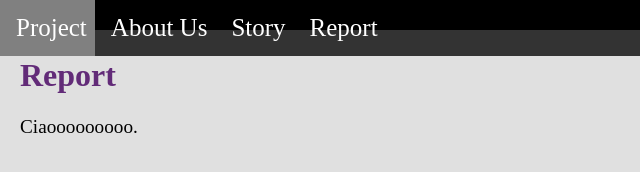
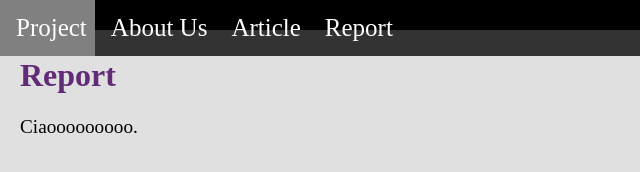
Before and after one commit to Isabela-Serrano/Informatics-project-ita-rock-bands, a plain HTML site: page copia.report.html in a window 1280 px wide. Shown: the full height of the page, 0-640 px from the left. Drawn offline with Linux system fonts and the light colour scheme.

Commit message:
Update copia.report.html

```diff
--- a/copia.report.html
+++ b/copia.report.html
@@ -43,7 +43,7 @@ font-size:120%
   <div style="background: black ; height: 30px; " >
     <a href="project.html" style="color:white ; font-size: 25px; padding-right: 8px; text-decoration: none" >Project</a>
     <a href="copia.aboutus.html"style="color:white ; font-size: 25px; padding-right: 8px; text-decoration: none">About Us</a>
-    <a href="Copia.lavoro.html" style="color:white ; font-size: 25px; padding-right: 8px; text-decoration: none">Story</a>
+    <a href="Copia.lavoro.html" style="color:white ; font-size: 25px; padding-right: 8px; text-decoration: none">Article</a>
     <a href="copia.report.html" style="color:white ; font-size: 25px; padding-right: 8px; text-decoration: none; hover: grey" >Report</a>
 
   </div>
```
